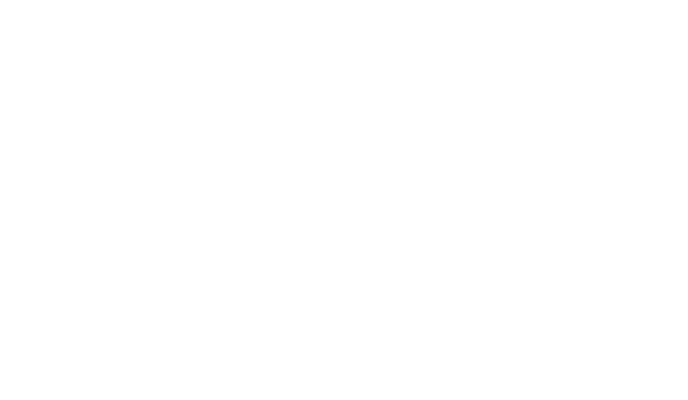
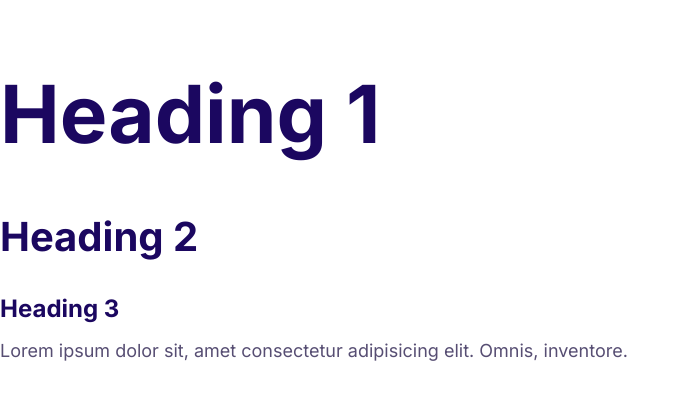
Before and after one commit to RumeshChathuranga/practice, a plain HTML site: page index.html in a window 1280 px wide. Shown: the whole page, without its empty margins (0-688 px from the left). Drawn offline with Linux system fonts and the light colour scheme.

Commit message:
Define font sizes and styles

```diff
--- a/css/styles.css
+++ b/css/styles.css
@@ -5,3 +5,50 @@
     --color-headings: #1b0760;
     --color-body: #574e73;
 }
+
+html {
+    font-size: 62.5%;
+}
+
+body {
+    font-family: "Inter", Arial, Helvetica, sans-serif;
+    color: var(--color-body);
+    font-size: 2.4rem;
+    line-height: 1.5;
+}
+
+h1,h2,h3 {
+    color: var(--color-headings);
+    margin-bottom: 1rem;
+
+}
+h1 {
+    font-size: 7rem;
+}
+
+h2 {
+    font-size: 4rem;
+}
+
+h3 {
+    font-size: 3rem;
+}
+
+p {
+    margin-top: 0;
+}
+
+@media screen and (min-width: 1024px){
+    body {
+        font-size: 1.8rem;
+    }
+    h1 {
+        font-size: 8rem;
+    }
+    h2{
+        font-size:  4rem;
+    }
+    h3 {
+        font-size: 2.4rem;
+    }
+}
--- a/index.html
+++ b/index.html
@@ -1,13 +1,22 @@
 <!DOCTYPE html>
 <html lang="en">
-<head>
-    <meta charset="UTF-8">
-    <meta name="viewport" content="width=device-width, initial-scale=1.0">
-    <title>Document</title>
-    <link rel="stylesheet" href="css/normalize.css">
-    <link rel="stylesheet" href="css/styles.css">
-</head>
-<body>
-
-</body>
+  <head>
+    <meta charset="UTF-8" />
+    <meta name="viewport" content="width=device-width, initial-scale=1.0" />
+    <title>Moshify</title>
+    <link rel="stylesheet" href="css/normalize.css" />
+    <link rel="stylesheet" href="css/styles.css" />
+    <link rel="preconnect" href="https://fonts.googleapis.com" />
+    <link rel="preconnect" href="https://fonts.gstatic.com" crossorigin />
+    <link
+      href="https://fonts.googleapis.com/css2?family=Inter:ital,opsz,wght@0,14..32,100..900;1,14..32,100..900&display=swap"
+      rel="stylesheet"
+    />
+  </head>
+  <body>
+    <h1>Heading 1</h1>
+    <h2>Heading 2</h2>
+    <h3>Heading 3</h3>
+    <p>Lorem ipsum dolor sit, amet consectetur adipisicing elit. Omnis, inventore.</p>
+  </body>
 </html>
```
